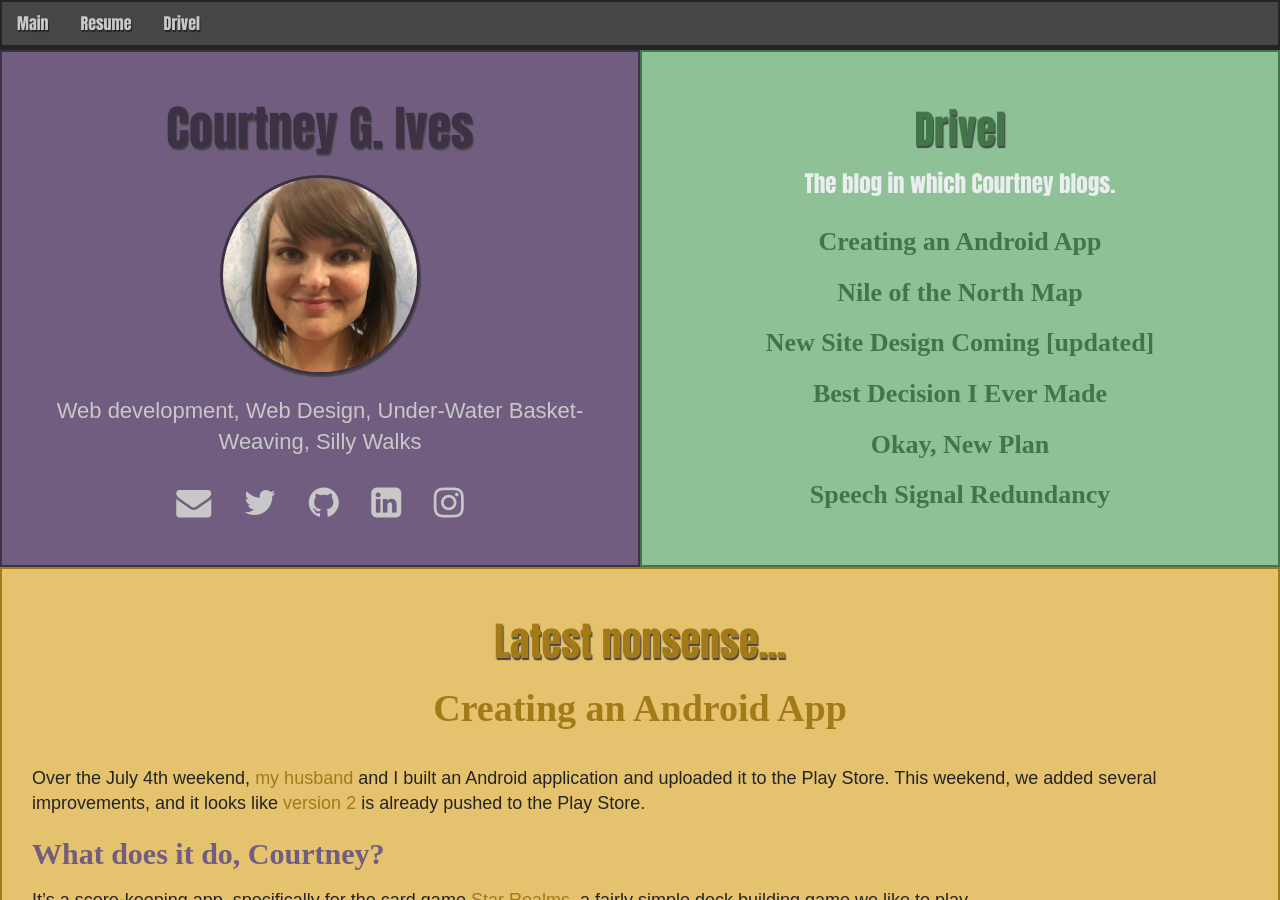
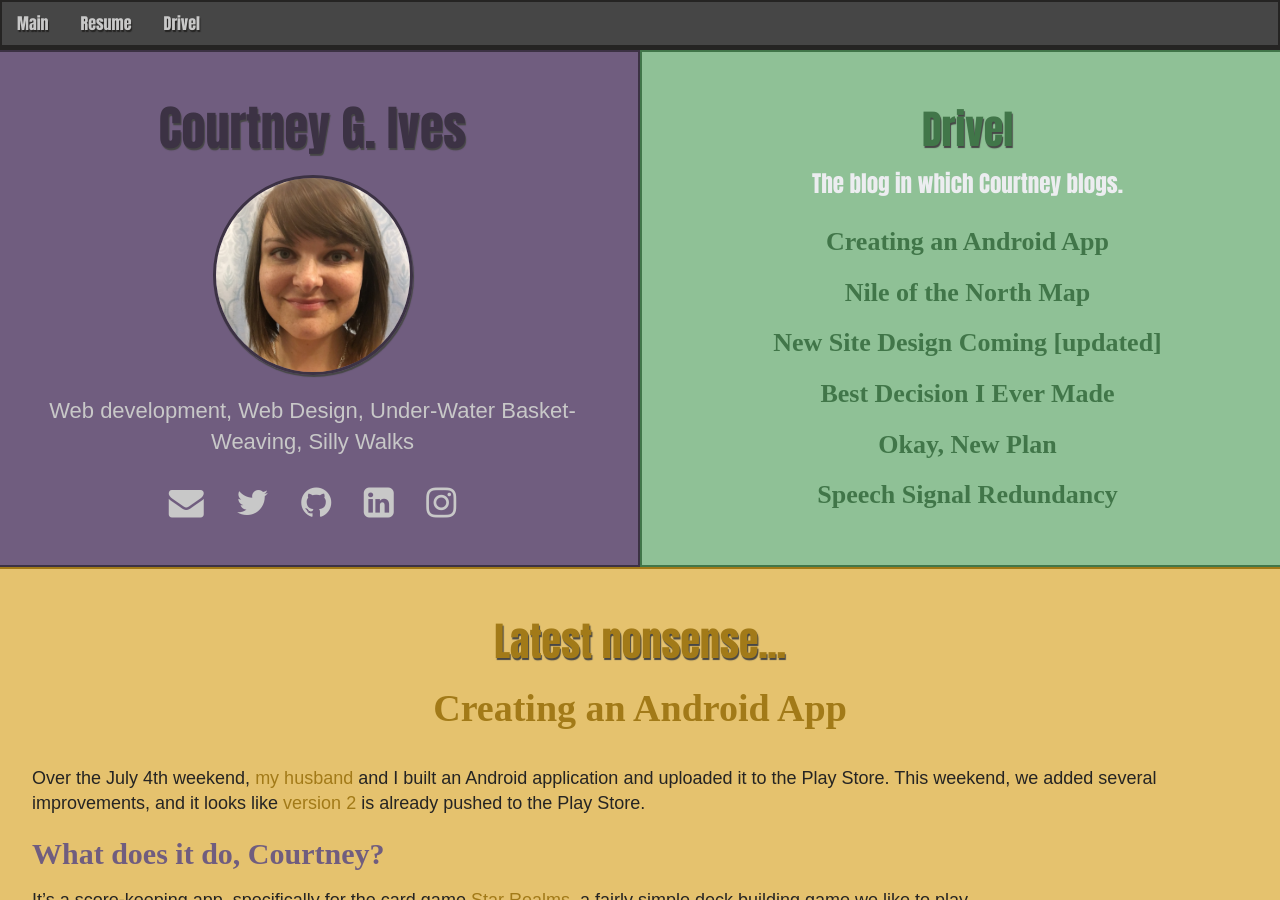
Before and after one commit to courtneygives/courtneygives.github.io, a Jekyll site: the page built from index.html, in a window 1280 px wide and 900 px high. Built offline with Jekyll 4.4.1, drawn with Linux system fonts in a browser that asks for light colours; some web fonts are replaced.

Commit message:
fix for layout bug on landing page caused by amateurish bootstrap code by yours truly from a long time ago

```diff
--- a/_layouts/landing.html
+++ b/_layouts/landing.html
@@ -10,7 +10,7 @@
   <!-- ::::::::::::: INTRODUCTION ::::::::::::: -->
 
   <div class="container-fluid">
-    <div class="row-eq-height">
+    <div class="row row-eq-height">
       <div class="col-md-6 blurb">
         <h1>Courtney G. Ives</h1>
 
@@ -44,7 +44,9 @@
 
   <div class="container-fluid">
 
-    <div class="latest-post">
+    <div class="row latest-post">
+      <div class="col-md-12">
+
       <h1>Latest nonsense...</h1>
       {% for post in site.posts limit:1 %}
       <h4 class="post-meta"><a href="{{ BASE_PATH }}{{ post.url }}">{{ post.title }}</a></h4>
@@ -52,13 +54,18 @@
         <p>{{ post.content }}</p>
         {% endfor %}
       </div>
+      </div>
 
-      <div class="gallery">
+
+      <div class="row gallery">
+        <div class="col-md-12">
 
         <h1>Photo Gallery</h1>
         <!-- LightWidget WIDGET --><script src="//lightwidget.com/widgets/lightwidget.js"></script><iframe src="//lightwidget.com/widgets/ae2b2e4c00e55beb9146bccc02f59417.html" id="lightwidget_ae2b2e4c00" name="lightwidget_ae2b2e4c00"  scrolling="no" allowtransparency="true" class="lightwidget-widget" style="width: 100%; border: 0; overflow: hidden;"></iframe>
       </div>
     </div>
 
+    </div>
+
 
     {% include footer.html %}
```
